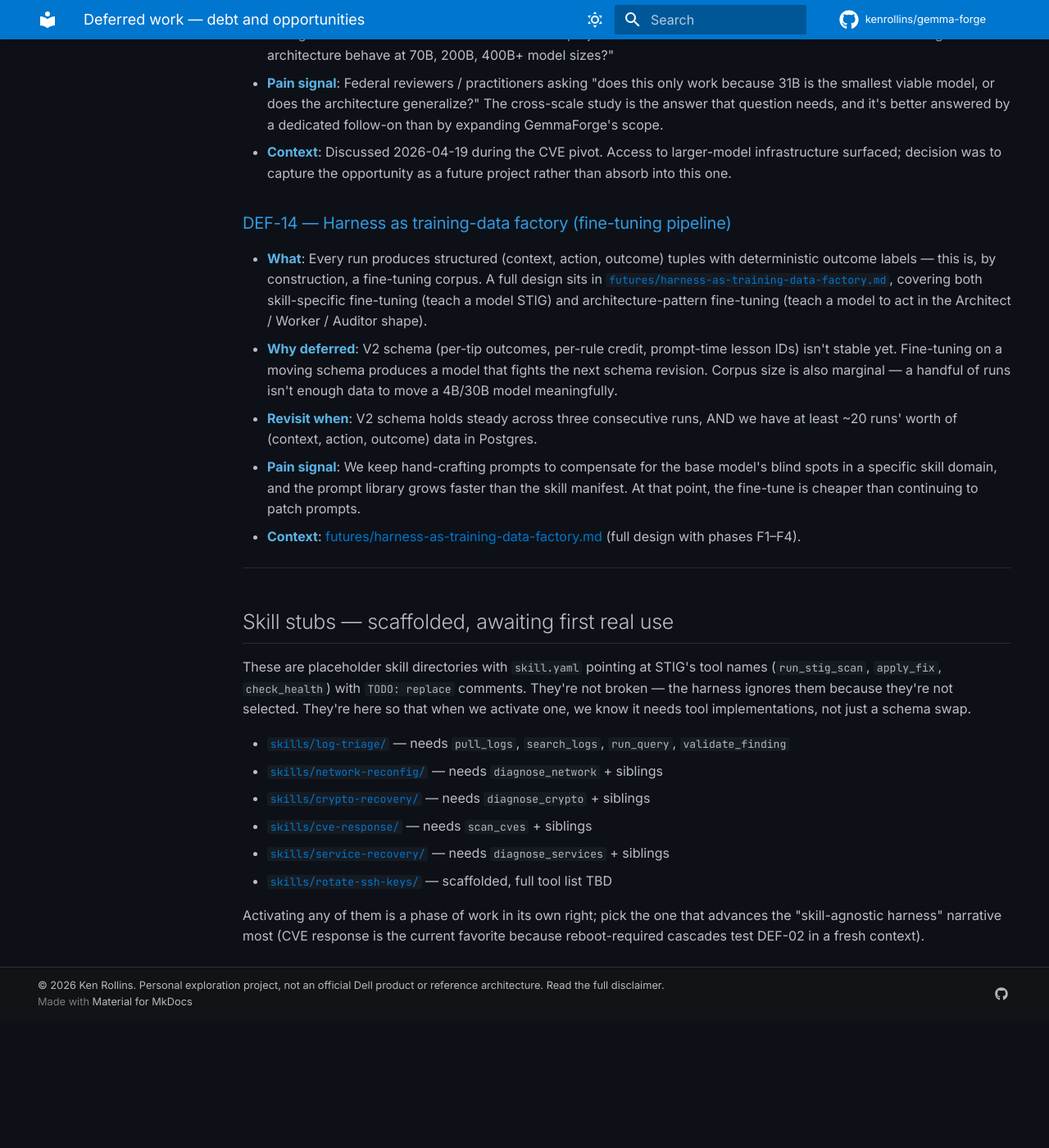
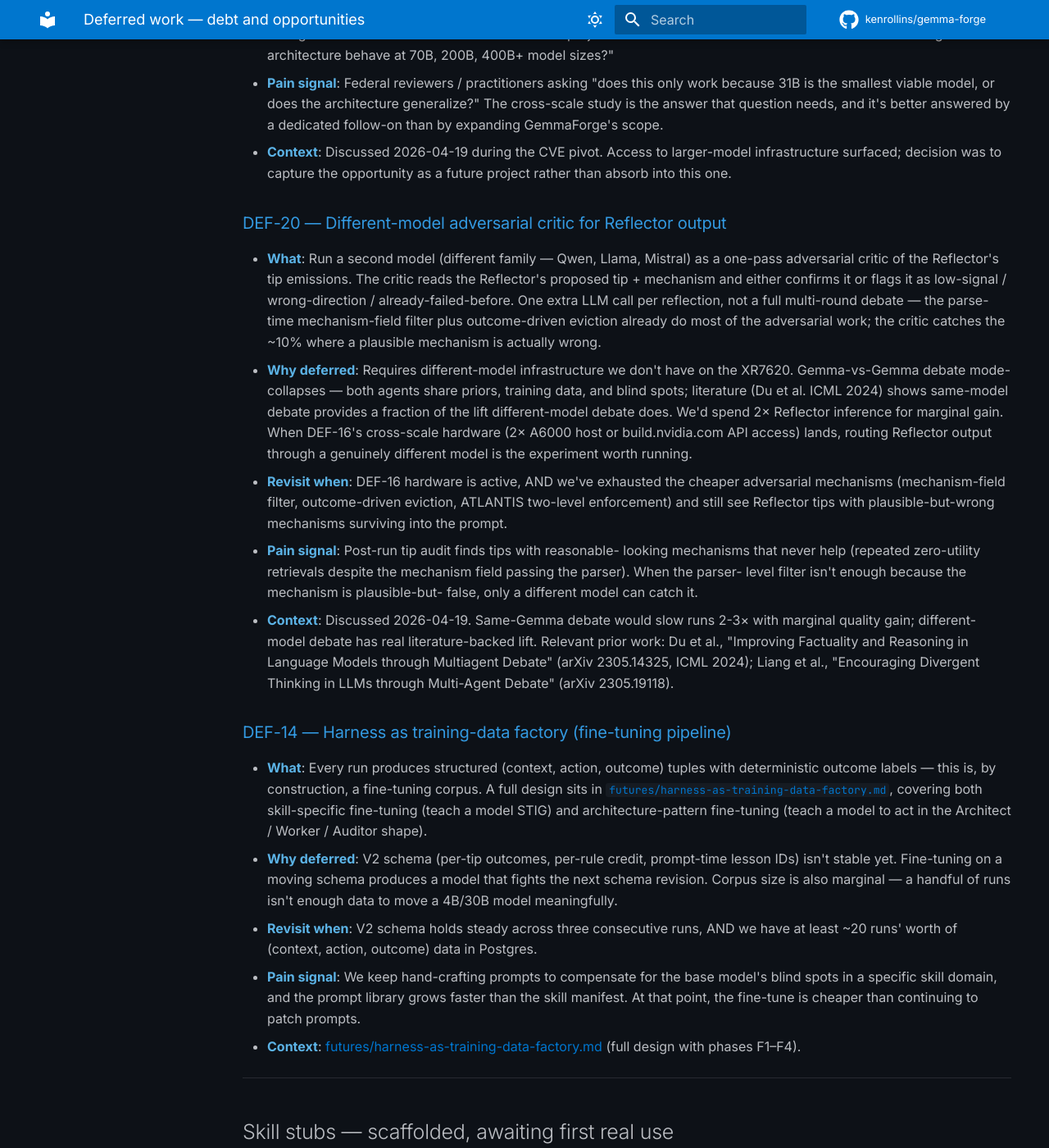
Before and after one commit to kenrollins/gemma-forge, an MkDocs documentation site: the page built from docs/deferred.md, in a window 1280 px wide and 1400 px high, scrolled down 8058 px. Shown: the whole window at 82% size. Built offline with MkDocs 1.6.1 and Material for MkDocs 9.7.7, drawn with Linux system fonts in a browser that asks for light colours; comment, search, counter and statistics services are not loaded; before the commit the page ends 9303 px from its top, so only the background shows below that.

Commit message:
docs(deferred): DEF-20 — different-model adversarial critic for Reflector
Today's conversation surfaced adversarial-AI / multi-agent debate as
a potential improvement. Honest assessment: same-Gemma-vs-Gemma debate
would multiply Reflector inference 2-3× for marginal quality gain
(mode-collapse — agents share priors, blind spots, training data).
Different-model debate has real literature-backed lift (Du et al.
ICML 2024, Liang et al. 2023), but requires a second model we don't
have on the XR7620.

Pairs with DEF-16 (cross-scale hardware as follow-on project). When
the A6000 rig is active or build.nvidia.com API access is wired,
routing Reflector tips through a Qwen / Llama / Mistral critic is
the experiment worth running — same corpus, measurable delta in
tip utility across runs.

Current cheaper adversarial mechanisms already cover ~90%:
  - mechanism-field parser filter (zero-cost, 100% acceptance in R6)
  - outcome-driven tip eviction (356 retired at R6 end)
  - ATLANTIS two-level policy enforcement (prompt + evaluator check)

DEF-20's pain signal: tips with plausible-but-wrong mechanisms
surviving the parser but never helping (zero-utility across
retrievals). That's when different-model adversarial actually
earns its keep.

Co-Authored-By: Claude Opus 4.7 (1M context) <noreply@anthropic.com>

```diff
--- a/docs/deferred.md
+++ b/docs/deferred.md
@@ -442,6 +442,44 @@ promoted out of this file into active work.
   larger-model infrastructure surfaced; decision was to capture the
   opportunity as a future project rather than absorb into this one.
 
+### DEF-20 — Different-model adversarial critic for Reflector output
+
+- **What**: Run a second model (different family — Qwen, Llama, Mistral)
+  as a one-pass adversarial critic of the Reflector's tip emissions.
+  The critic reads the Reflector's proposed tip + mechanism and either
+  confirms it or flags it as low-signal / wrong-direction /
+  already-failed-before. One extra LLM call per reflection, not a
+  full multi-round debate — the parse-time mechanism-field filter
+  plus outcome-driven eviction already do most of the adversarial
+  work; the critic catches the ~10% where a plausible mechanism is
+  actually wrong.
+- **Why deferred**: Requires different-model infrastructure we don't
+  have on the XR7620. Gemma-vs-Gemma debate mode-collapses — both
+  agents share priors, training data, and blind spots; literature
+  (Du et al. ICML 2024) shows same-model debate provides a fraction
+  of the lift different-model debate does. We'd spend 2× Reflector
+  inference for marginal gain. When DEF-16's cross-scale hardware
+  (2× A6000 host or build.nvidia.com API access) lands, routing
+  Reflector output through a genuinely different model is the
+  experiment worth running.
+- **Revisit when**: DEF-16 hardware is active, AND we've exhausted
+  the cheaper adversarial mechanisms (mechanism-field filter,
+  outcome-driven eviction, ATLANTIS two-level enforcement) and
+  still see Reflector tips with plausible-but-wrong mechanisms
+  surviving into the prompt.
+- **Pain signal**: Post-run tip audit finds tips with reasonable-
+  looking mechanisms that never help (repeated zero-utility retrievals
+  despite the mechanism field passing the parser). When the parser-
+  level filter isn't enough because the mechanism is plausible-but-
+  false, only a different model can catch it.
+- **Context**: Discussed 2026-04-19. Same-Gemma debate would slow
+  runs 2-3× with marginal quality gain; different-model debate has
+  real literature-backed lift. Relevant prior work: Du et al.,
+  "Improving Factuality and Reasoning in Language Models through
+  Multiagent Debate" (arXiv 2305.14325, ICML 2024); Liang et al.,
+  "Encouraging Divergent Thinking in LLMs through Multi-Agent
+  Debate" (arXiv 2305.19118).
+
 ### DEF-14 — Harness as training-data factory (fine-tuning pipeline)
 
 - **What**: Every run produces structured (context, action, outcome)
```
